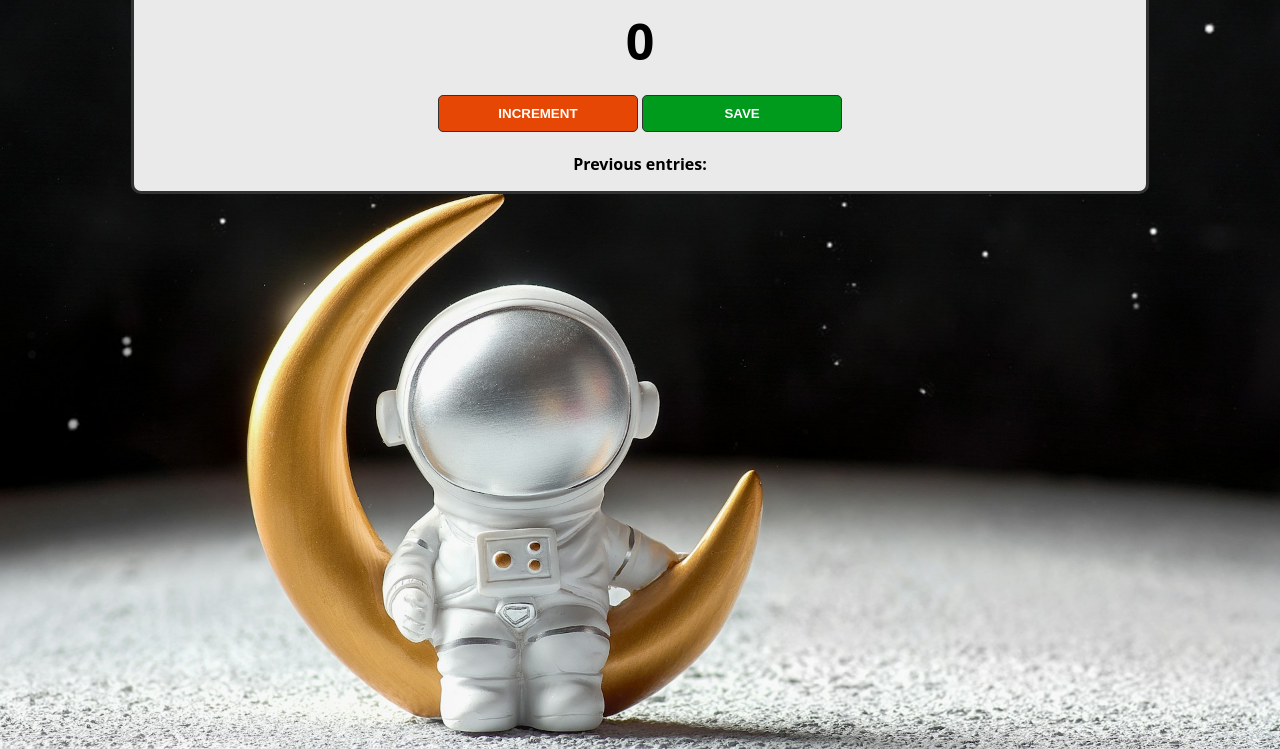
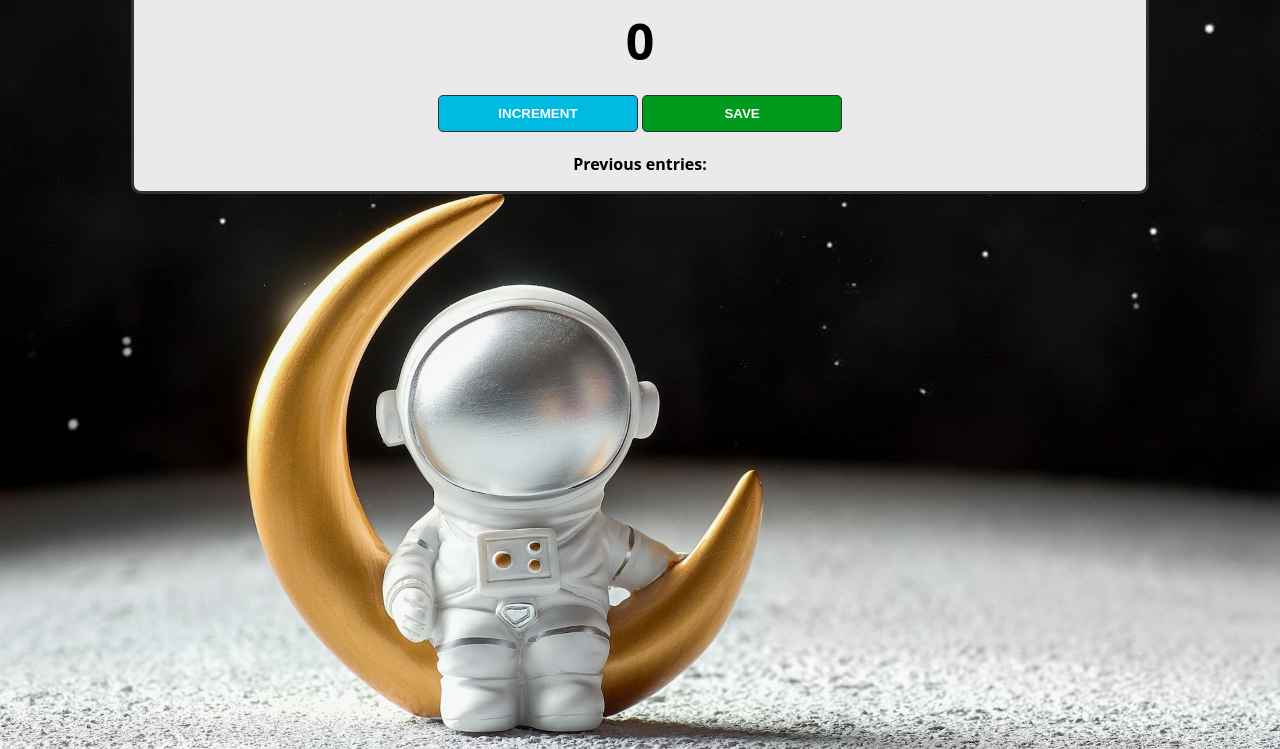
Before and after one commit to jahhun/Counter, a website built with Vite: page index.html in a window 1280 px wide. Shown: the part 67-816 px from the top of the page. Built offline with nearby package versions, Linux system fonts and the light colour scheme.

Commit message:
changed button colors

```diff
--- a/index.css
+++ b/index.css
@@ -37,7 +37,7 @@ button {
 }
 
 #increment-btn {
-    background: #E74704;
+    background: #00BAE1;
 }
 
 #save-btn {
```
